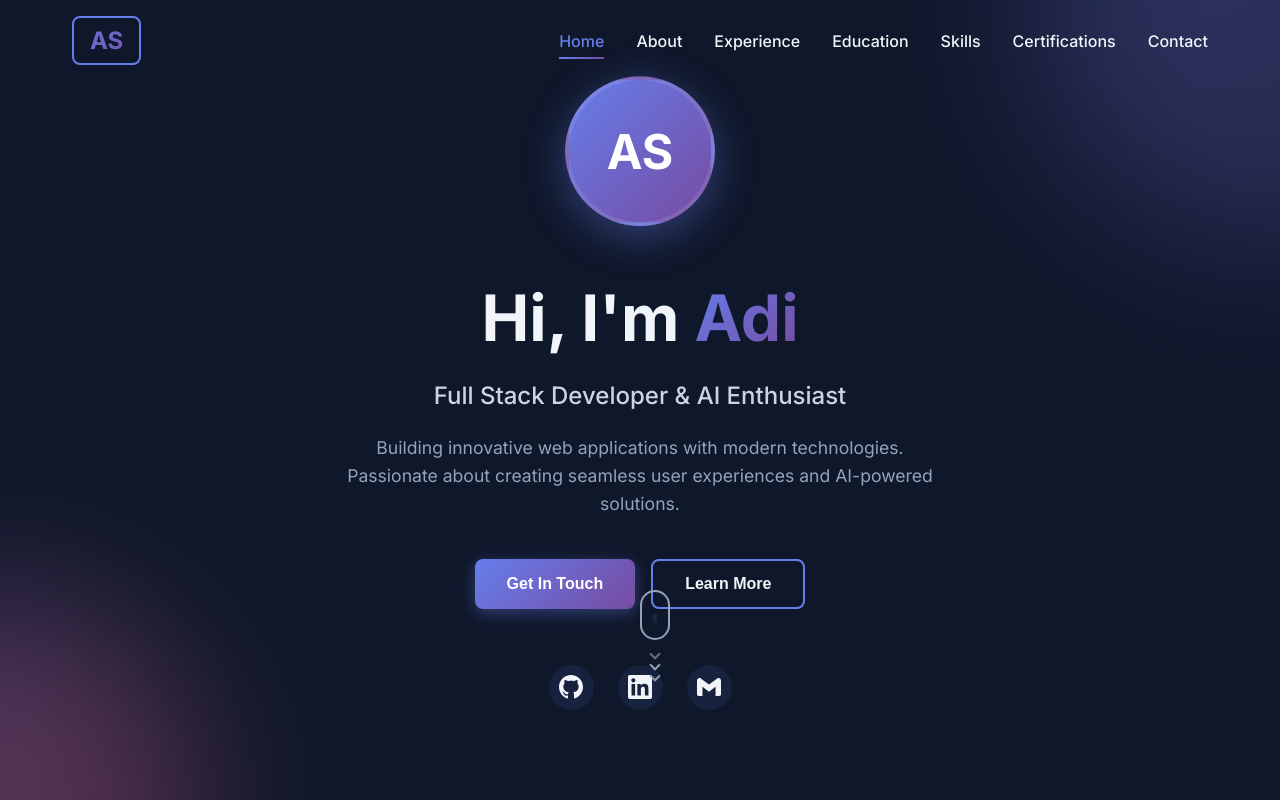
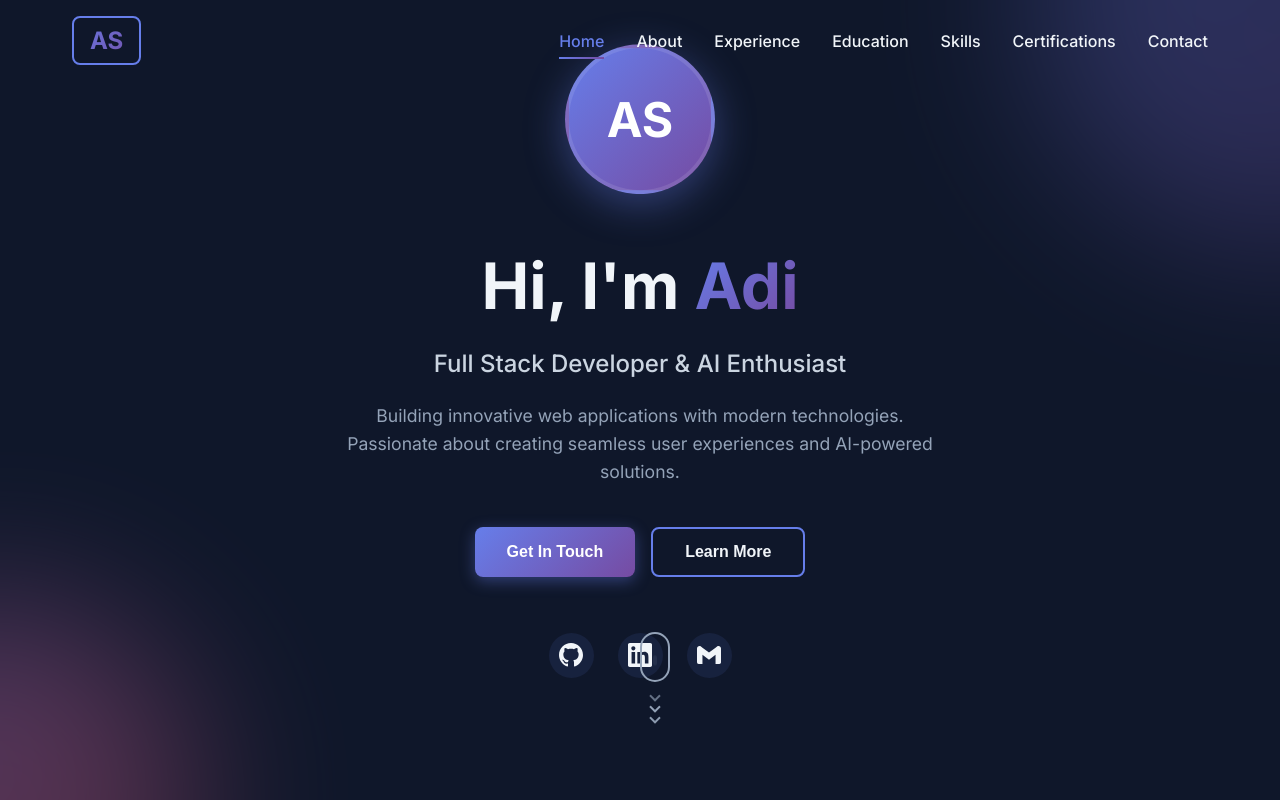
Before and after one commit to aditiya1/Aditiya_Saini, a React (Create React App) app: page / in a window 1280 px wide. Shown: the top 800 px of the page. Built offline with nearby package versions, Linux system fonts and the light colour scheme.

Commit message:
Fix scroll indicator positioning to appear below social links

```diff
--- a/src/components/Hero.css
+++ b/src/components/Hero.css
@@ -163,6 +163,7 @@
   display: flex;
   gap: 1.5rem;
   margin-top: 2rem;
+  margin-bottom: 4rem;
 }
 
 .social-link {
@@ -192,7 +193,7 @@
 
 .scroll-indicator {
   position: absolute;
-  bottom: 30px;
+  bottom: 20px;
   left: 50%;
   transform: translateX(-50%);
   display: flex;
```
